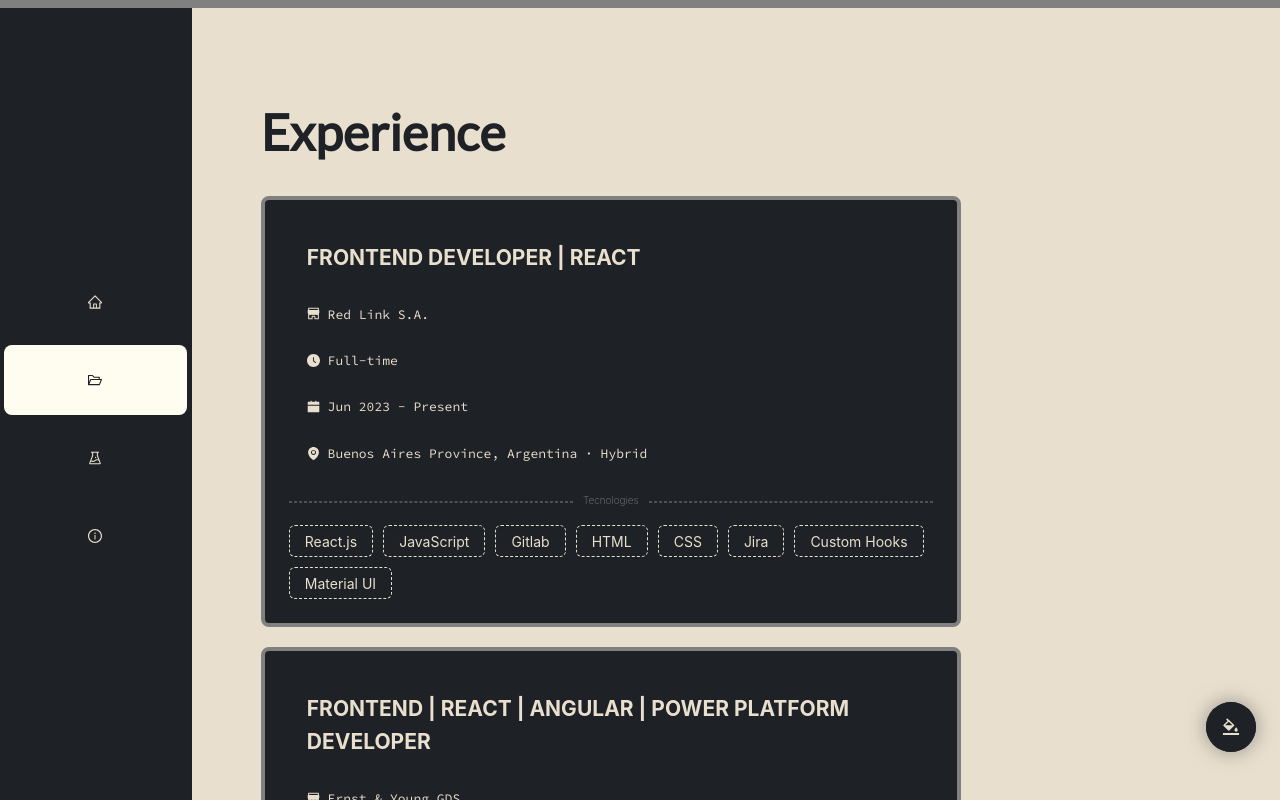
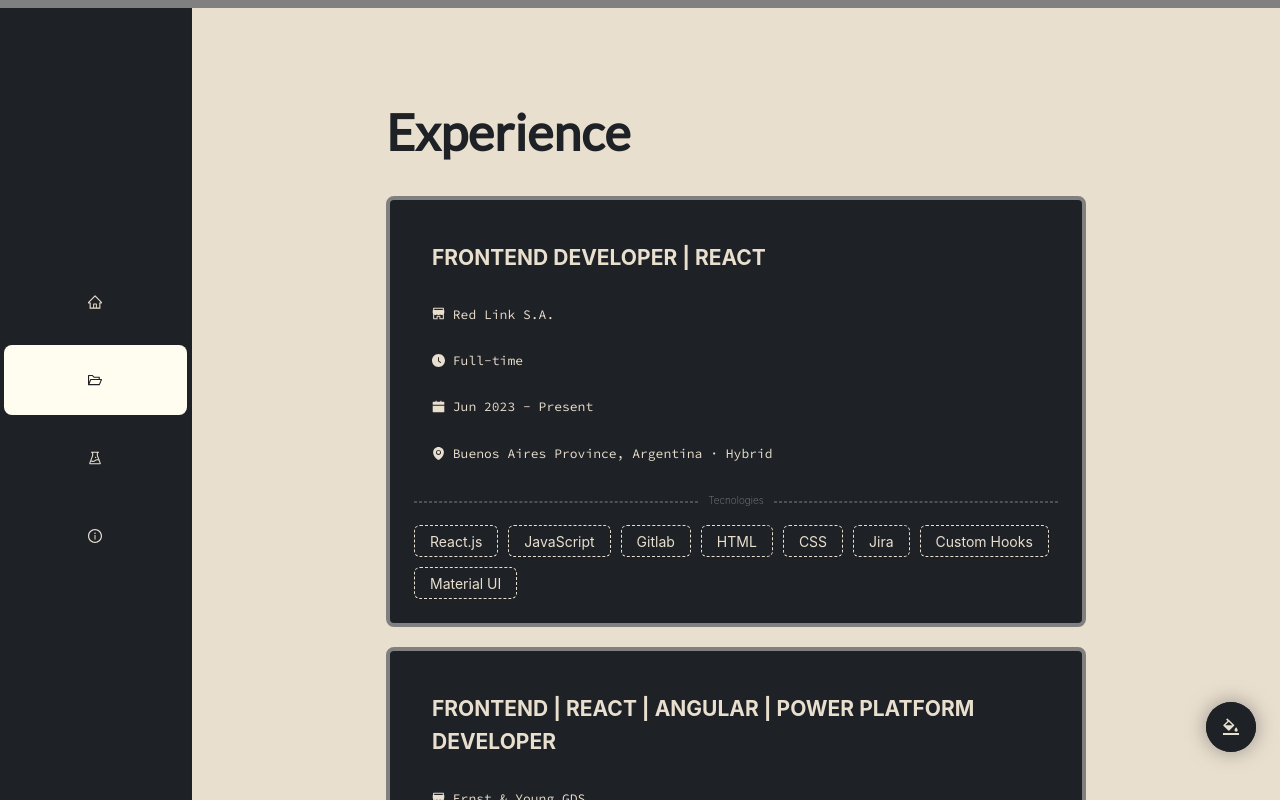
Before and after one commit to Santiag0Herrera/SantiagoHerrera, a React (Vite) app in the folder SantiagoHerrera/: page /contact in a window 1280 px wide. Both pictures are taken after a click on the item "Experience". Shown: the top 800 px of the page. Built offline with nearby package versions, Linux system fonts and the light colour scheme.

Commit message:
little css fix 2

```diff
--- a/SantiagoHerrera/src/index.css
+++ b/SantiagoHerrera/src/index.css
@@ -49,7 +49,7 @@ section{
   flex-direction: column;
   padding: 5%;
   transition: all 0.5s ease-in-out;
-  align-items: flex-start
+  align-items: center;
 }
 
 .projectsContainer{
--- a/SantiagoHerrera/src/pages/Experience.jsx
+++ b/SantiagoHerrera/src/pages/Experience.jsx
@@ -2,6 +2,7 @@ import React, { useState, useEffect } from 'react';
 import { motion } from "framer-motion";
 import { experience } from '../data/data';
 import ExpCard from '../components/Card/Card';
+import { Space } from 'antd';
 
 const Experience = () => {
   const [isMounted, setIsMounted] = useState(false);
@@ -16,7 +17,7 @@ const Experience = () => {
   }, []);
 
   return (
-    <div className='page'>
+    <Space className='page'>
       {isMounted && (
         <motion.div
           initial={{ opacity: 0, y: -20 }}
@@ -31,7 +32,7 @@ const Experience = () => {
           })}
         </motion.div>
       )}
-    </div>
+    </Space>
   )
 }
 
```
